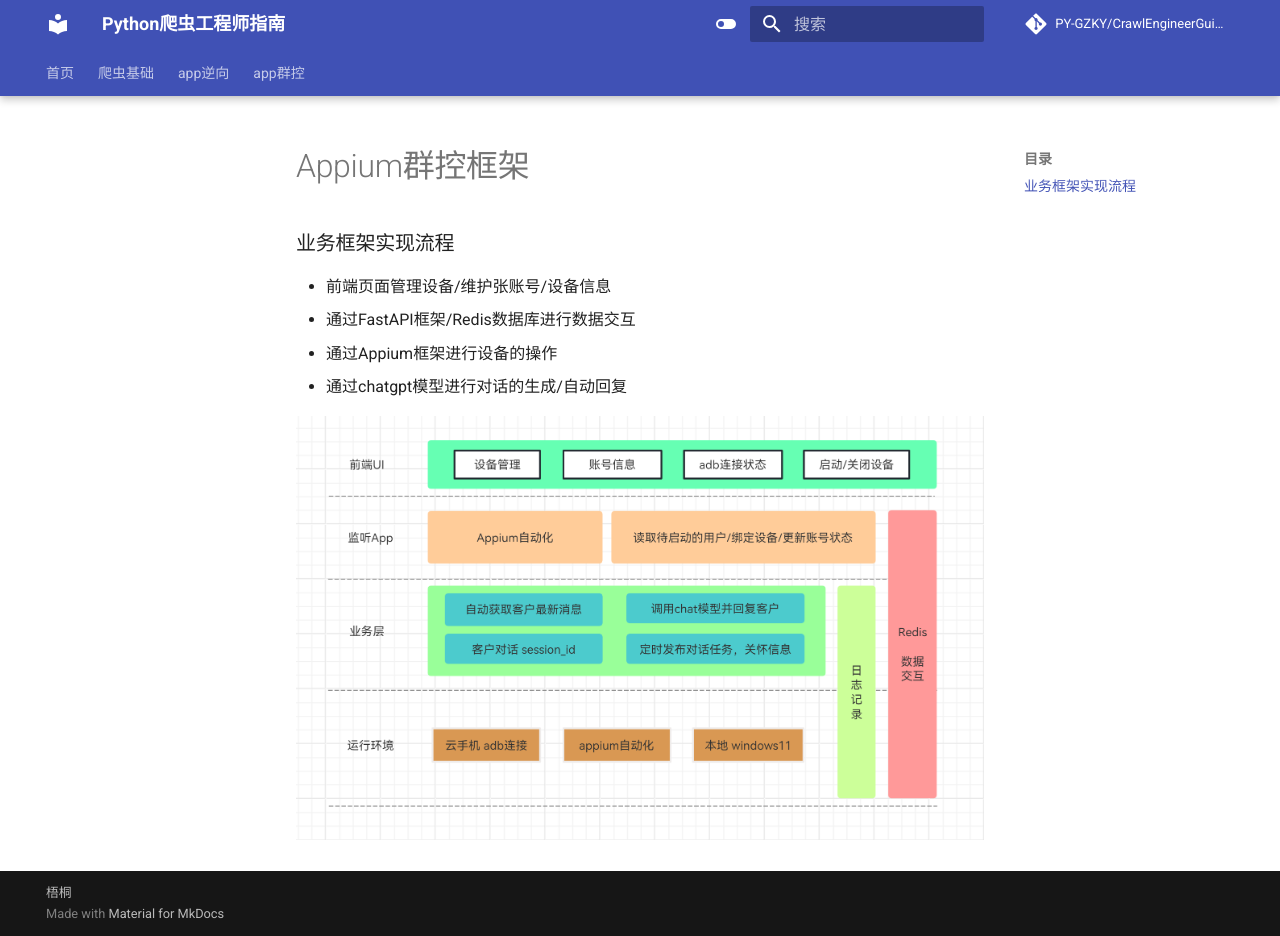
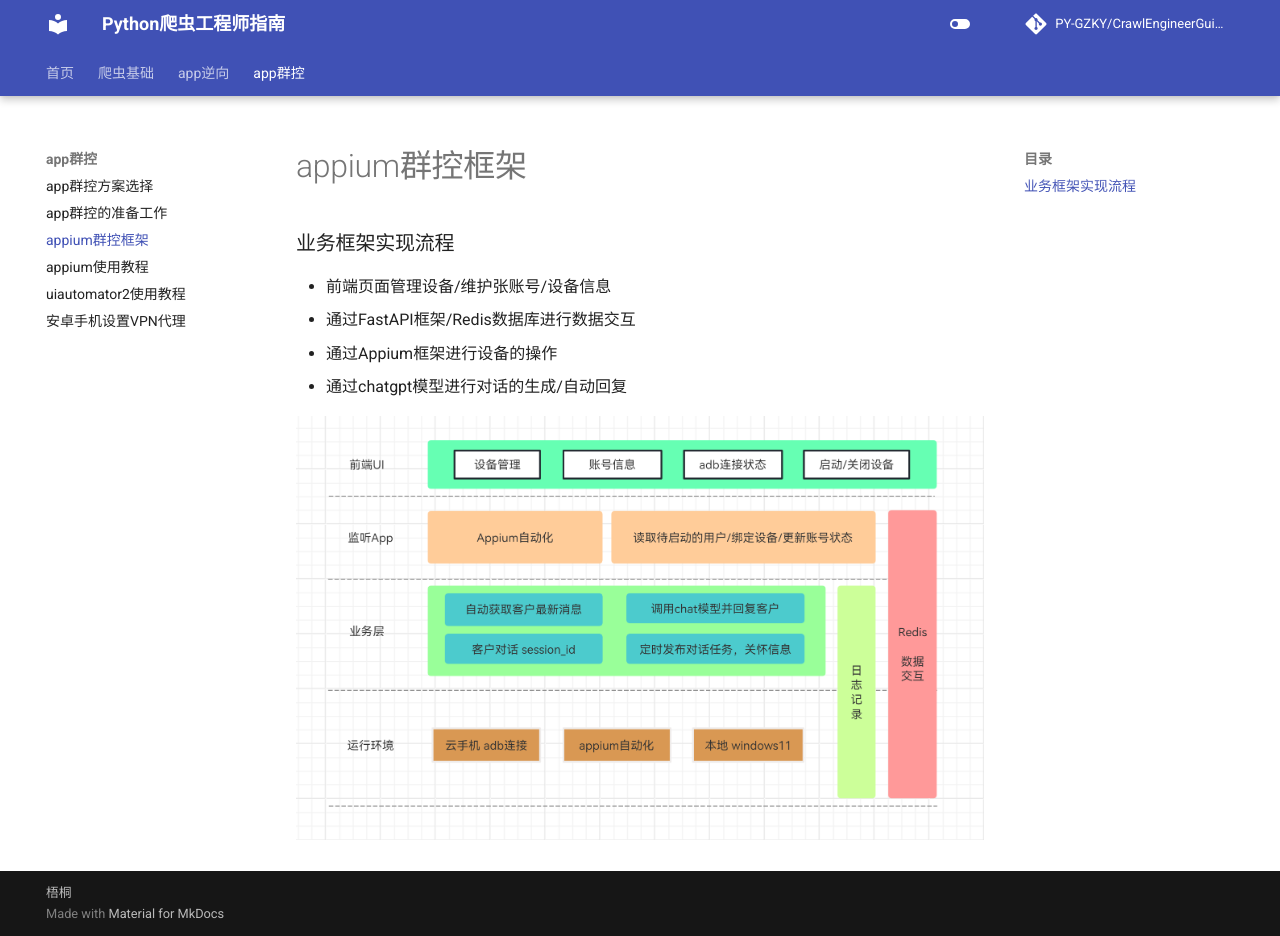
Before and after one commit to PY-GZKY/CrawlEngineerGuide, an MkDocs documentation site: the page built from docs/appium群控框架.md, in a window 1280 px wide and 936 px high. Built offline with MkDocs 1.6.1 and Material for MkDocs 9.7.7, drawn with Linux system fonts in a browser that asks for light colours; comment, search, counter and statistics services are not loaded.

Commit message:
git-revision-date-localized

```diff
--- a/mkdocs.yml
+++ b/mkdocs.yml
@@ -56,6 +56,11 @@
   - https://cdnjs.cloudflare.com/ajax/libs/tablesort/5.2.1/tablesort.min.js
   - https://cdnjs.cloudflare.com/ajax/libs/tablesort/5.2.1/sorts/tablesort.number.min.js
 
+
+plugins:
+  - git-revision-date-localized:
+      enable_creation_date: true
+
 nav:
   - 首页:
       - 首页: README.md
@@ -75,6 +80,7 @@
   - app群控:
       - app群控方案选择: app群控方案选择.md
       - app群控的准备工作: app群控的准备工作.md
+      - appium群控框架: appium群控框架.md
       - appium使用教程: appium使用教程.md
       - uiautomator2使用教程: uiautomator2使用教程.md
       - 安卓手机设置VPN代理: 安卓手机设置VPN代理.md
```
Also changed, not shown: 1 other file.
